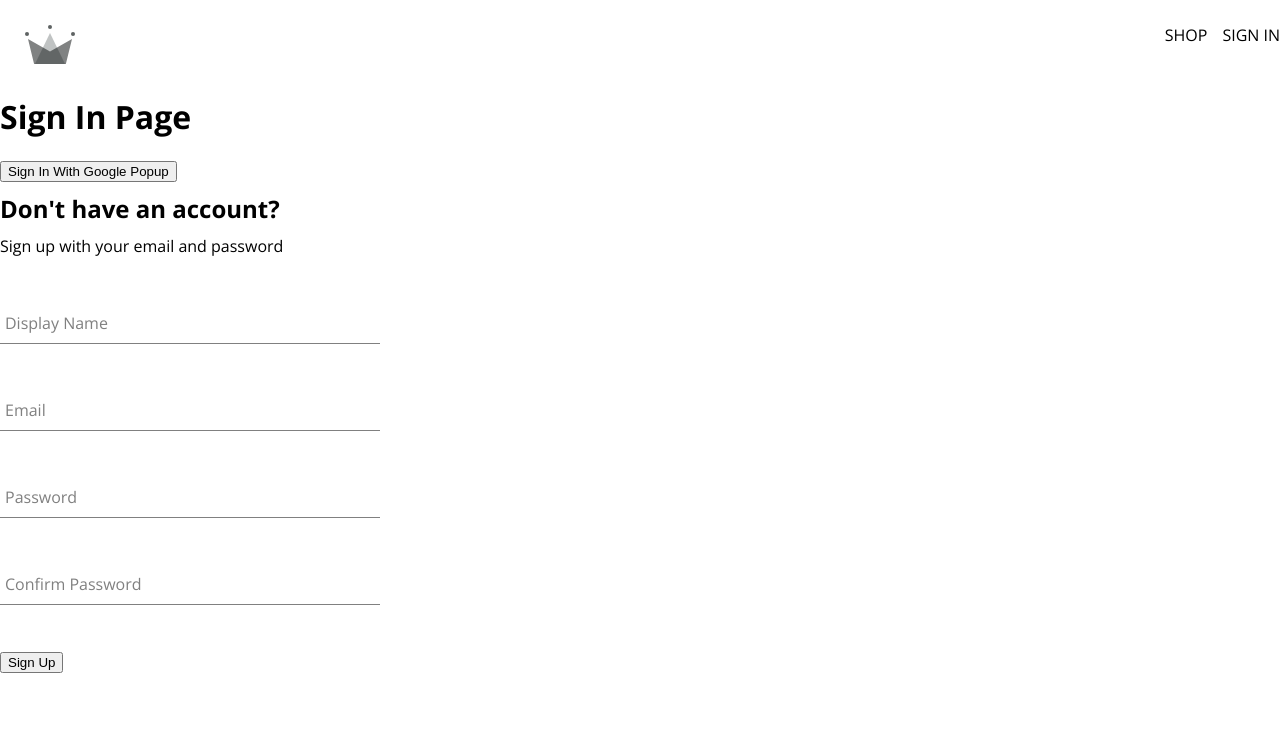
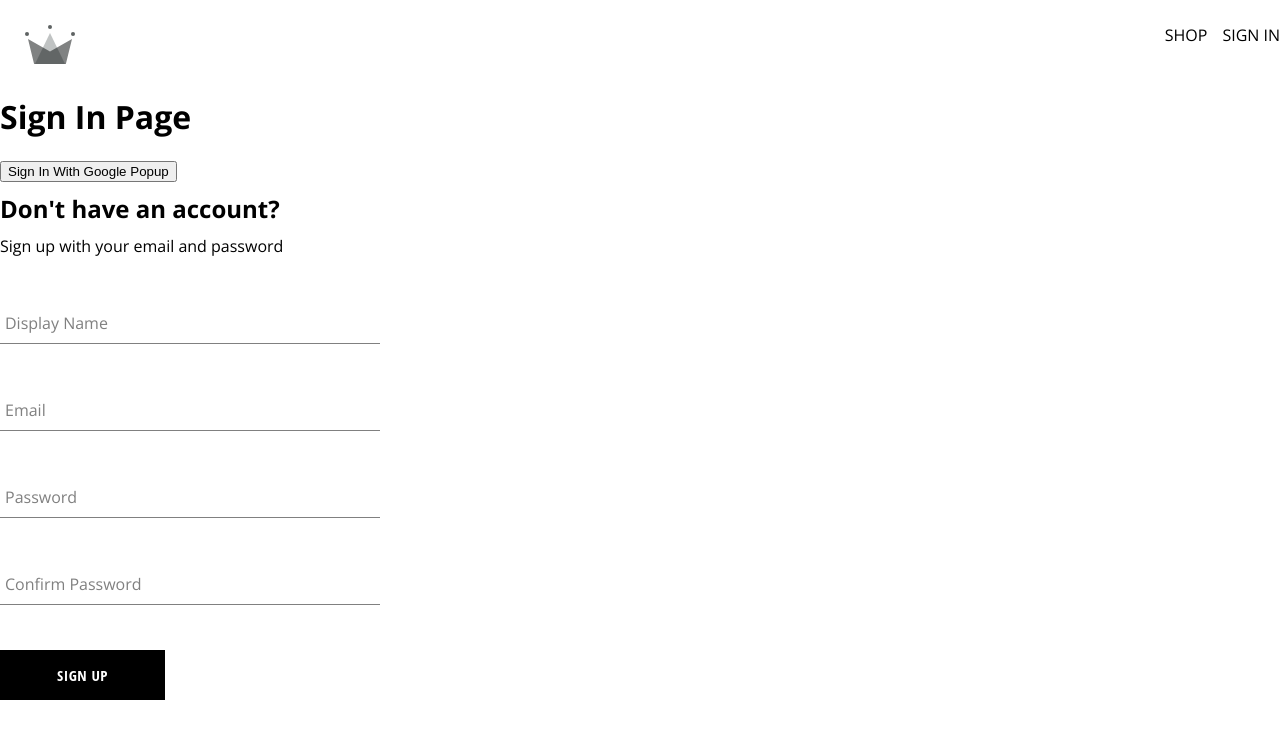
Before and after one commit to andrewnotermans/crwn-clothing, a React (Create React App) app: page /sign-in in a window 1280 px wide. Shown: the top 738 px of the page. Built offline with nearby package versions, Linux system fonts and the light colour scheme.

Commit message:
Add Button component and update SignUpForm to use custom Button

```diff
--- /dev/null
+++ b/src/components/button/button.component.jsx
@@ -0,0 +1,16 @@
+import './button.styles.scss';
+
+const BUTTON_TYPES_CLASSES = {
+    google: 'google-sign-in',
+    inverted: 'inverted'
+}
+
+const Button = ({ children, buttonType, ...otherProps }) => {
+    return (
+        <button className={`button-container ${BUTTON_TYPES_CLASSES}`}>
+            {children}
+        </button>
+    )
+}
+
+export default Button;
--- /dev/null
+++ b/src/components/button/button.styles.scss
@@ -0,0 +1,46 @@
+.button-container {
+    min-width: 165px;
+    width: auto;
+    height: 50px;
+    letter-spacing: 0.5px;
+    line-height: 50px;
+    padding: 0 35px 0 35px;
+    font-size: 15px;
+    background-color: black;
+    color: white;
+    text-transform: uppercase;
+    font-family: 'Open Sans Condensed';
+    font-weight: bolder;
+    border: none;
+    cursor: pointer;
+    display: flex;
+    justify-content: center;
+
+    &:hover {
+        background-color: white;
+        color: black;
+        border: 1px solid black;
+    }
+
+    &.google-sign-in {
+        background-color: #4285f4;
+        color: white;
+
+        &:hover {
+            background-color: #357ae8;
+            border: none;
+        }
+    }
+
+    &.inverted {
+        background-color: white;
+        color: black;
+        border: 1px solid black;
+
+        &:hover {
+            background-color: black;
+            color: white;
+            border: none;
+        }
+    }
+}
--- a/src/components/sign-up-form/sign-up-form.component.jsx
+++ b/src/components/sign-up-form/sign-up-form.component.jsx
@@ -1,6 +1,7 @@
 import { useState } from "react";
 
 import FormInput from "../form-input/form-input.component";
+import Button from "../button/button.component";
 
 import { createAuthUserWithEmailAndPassword, createUserDocumentFromAuth } from "../../ulils/firebase/firebase.utils";
 
@@ -67,7 +68,7 @@
 
                 <FormInput label="Confirm Password" type="password" required onChange={handleChange} name="confirmPassword" value={confirmPassword} />
 
-                <button type="submit">Sign Up</button>
+                <Button type="submit">Sign Up</Button>
             </form>
         </div>
     )
```
